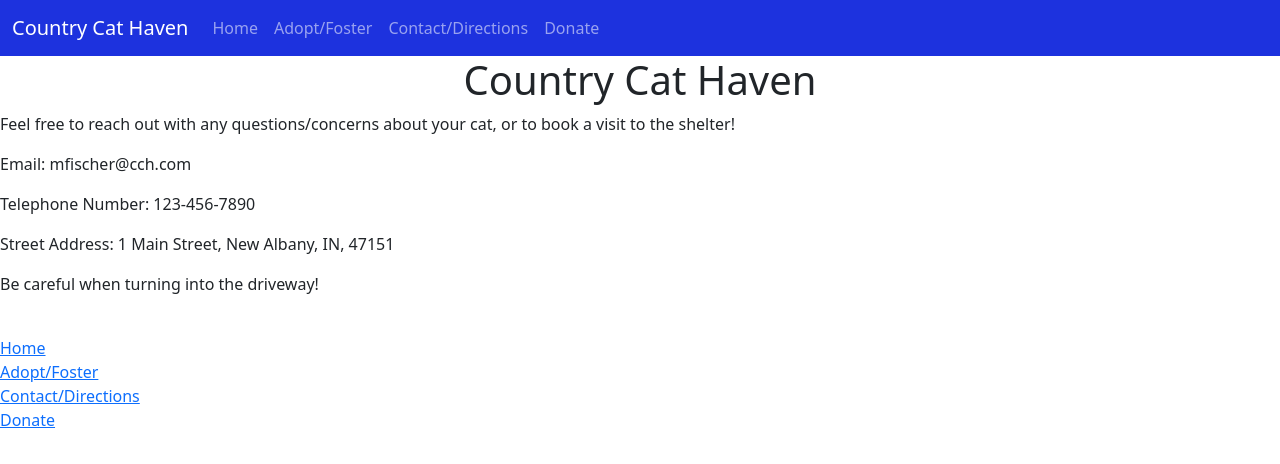
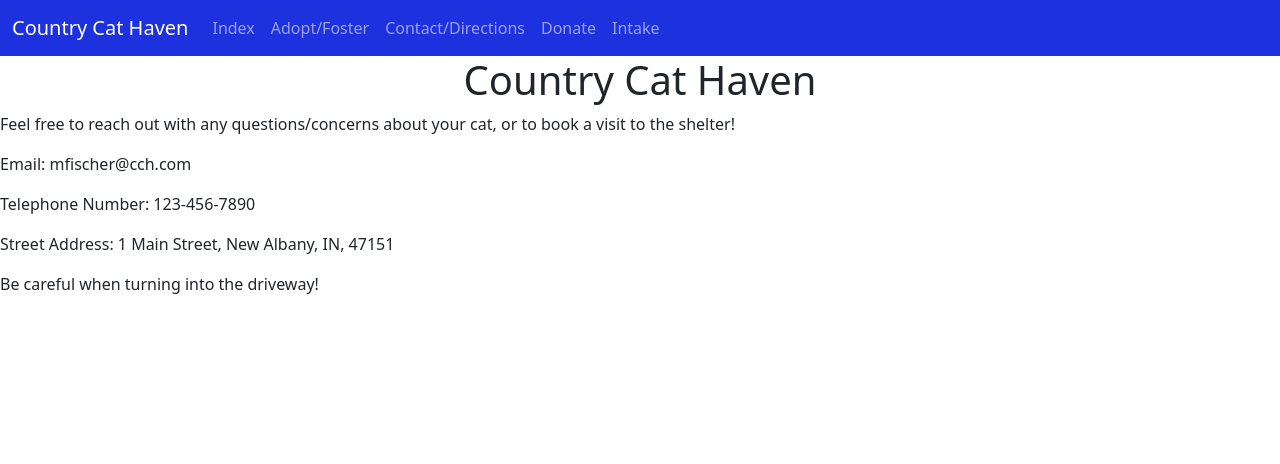
Before and after one commit to mcktol7/mcktol7.github.io, a plain HTML site: page contact_directions.html in a window 1280 px wide. Drawn offline with nearby package versions, Linux system fonts and the light colour scheme.

Commit message:
Update contact_directions.html

```diff
--- a/contact_directions.html
+++ b/contact_directions.html
@@ -11,10 +11,11 @@
         		<a class="navbar-brand" href="#">Country Cat Haven</a>
         		<div class="collapse navbar-collapse">
             			<ul class="navbar-nav me-auto mb-2 mb-lg-0">
-                				<li class="nav-item"><a class="nav-link" href="home.html">Home</a></li>
+                			<li class="nav-item"><a class="nav-link" href="index.html">Index</a></li>
                 			<li class="nav-item"><a class="nav-link" href="adopt_foster.html">Adopt/Foster</a></li>
                 			<li class="nav-item"><a class="nav-link" href="contact_directions.html">Contact/Directions</a></li>
                 			<li class="nav-item"><a class="nav-link" href="donate.html">Donate</a></li>
+					<li class="nav-item"><a class="nav-link" href="intake.html">Intake</a></li>
             			</ul>
 			</div>
     		</div>
@@ -25,13 +26,5 @@
 	<p>Telephone Number: 123-456-7890</p>
 	<p>Street Address: 1 Main Street, New Albany, IN, 47151</p>
 	<p>Be careful when turning into the driveway!</p>
-	<br>
-	<a href="home.html">Home</a>
-	<br>
-	<a href="adopt_foster.html">Adopt/Foster</a>
-	<br>
-	<a href="contact_directions.html">Contact/Directions</a>
-	<br>
-	<a href="donate.html">Donate</a>
 </body>
 </html>
```
Lines whose indentation alone changed are shown as unchanged.
